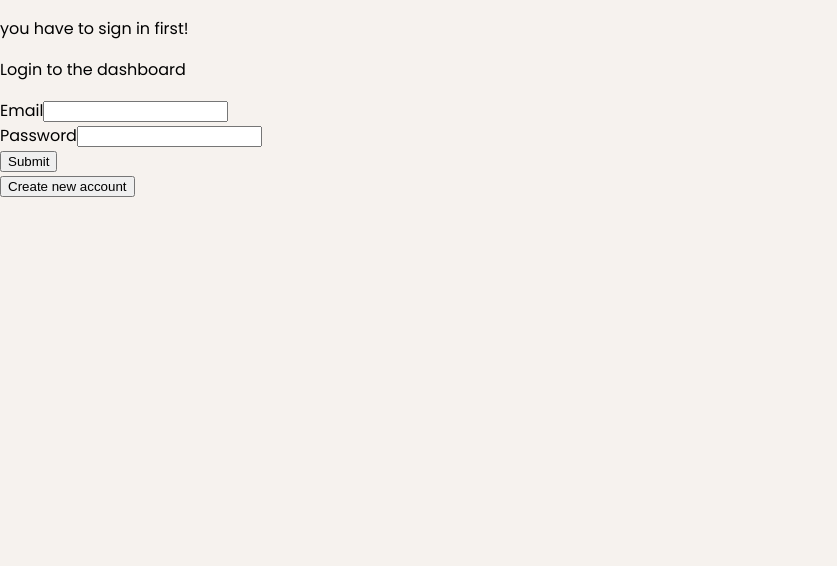
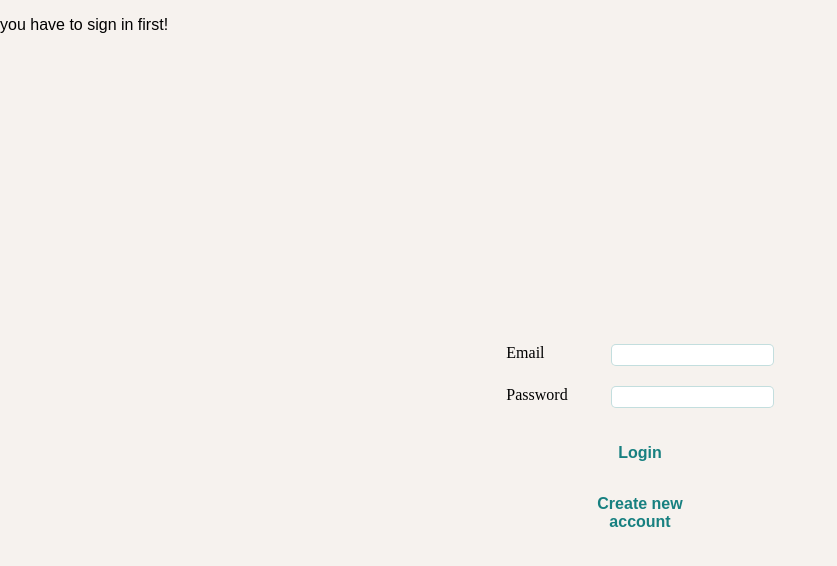
Before and after one commit to SaidGadzhiev/fullstack-project, a React (Create React App) app in the folder client/: page /role-confirmation in a window 1280 px wide. Shown: the top 566 px of the page, without its empty margins (0-837 px from the left). Built offline with nearby package versions, Linux system fonts and the light colour scheme; no server answers.

Commit message:
some correction and styling on admin dashboard

```diff
--- a/client/src/admin/authentication/Authentication.js
+++ b/client/src/admin/authentication/Authentication.js
@@ -4,6 +4,8 @@ import AdminLogIn from './login folder/AdminLogIn';
 import AdminSignUp from './signup folder/AdminSignUp';
 import { useCurrentUser } from '../AuthContext';
 import AdminLogOut from '../authentication/login folder/AdminLogOut';
+import logo from '../../assets/logo.svg';
+import styled from 'styled-components';
 
 const Authentication = () => {
 	const [createAccount, setCreateAccount] = useState(false);
@@ -21,14 +23,14 @@ const Authentication = () => {
 					<AdminLogOut />
 				</>
 			) : (
-				<>
+				<Content>
 					{createAccount ? (
-						<>
+						<div>
 							<AdminSignUp />
 							<button type='click' onClick={handleSwitch}>
 								Login to existing account
 							</button>
-						</>
+						</div>
 					) : (
 						<div>
 							<AdminLogIn />
@@ -37,9 +39,79 @@ const Authentication = () => {
 							</button>
 						</div>
 					)}
-				</>
+				</Content>
 			)}
 		</>
 	);
 };
+
+const Content = styled.div`
+	display: flex;
+	flex-direction: row;
+	width: 600px;
+	height: 99vh;
+	margin: 0 auto;
+	align-items: center;
+	justify-content: space-around;
+
+	img {
+		max-width: 250px;
+		width: 100%;
+		height: auto;
+		pointer-events: none;
+	}
+	div {
+	}
+
+	button {
+		display: flex;
+		align-items: center;
+		justify-content: space-evenly;
+		width: 140px;
+		height: 50px;
+		background-color: transparent;
+		color: #178080;
+		font-weight: 700;
+		font-size: 1rem;
+		border: none;
+		cursor: pointer;
+		margin: 0 auto;
+		margin-bottom: 10px;
+	}
+
+	form {
+		font-family: var(--font-poppins);
+
+		div {
+			display: flex;
+			flex-direction: row;
+			margin-bottom: 20px;
+			label {
+				width: 40%;
+			}
+			input {
+				width: 60%;
+				font-family: var(--font-poppins);
+				font-size: 1rem;
+				border-radius: 5px;
+				border: 1px solid #17808042;
+			}
+		}
+	}
+
+	div p,
+	p {
+		text-align: center;
+		color: red;
+	}
+`;
+
+const Line = styled.span`
+	display: inline-block;
+	width: 2px; /* Adjust the width of the line */
+	max-height: 75px; /* Adjust the thickness of the line */
+	height: 100%;
+	background-color: #178080; /* Adjust the color of the line */
+	border-radius: 10px;
+`;
 export default Authentication;
--- a/client/src/admin/authentication/login folder/AdminLogIn.js
+++ b/client/src/admin/authentication/login folder/AdminLogIn.js
@@ -40,7 +40,6 @@ const AdminLogIn = () => {
 				<p>You already signed in. Go back to admin page</p>
 			) : (
 				<>
-					<p>Login to the dashboard</p>
 					<form onSubmit={(e) => handleSubmitForm(e)}>
 						<div>
 							<label>Email</label>
@@ -48,6 +47,7 @@ const AdminLogIn = () => {
 								type='email'
 								name='email'
 								id='email'
+								required
 								onChange={(e) => handleInput(e.target.value, 'email')}
 							></input>
 						</div>
@@ -57,15 +57,17 @@ const AdminLogIn = () => {
 								type='password'
 								name='password'
 								id='password'
+								required
 								onChange={(e) => handleInput(e.target.value, 'password')}
 							></input>
 						</div>{' '}
+						<button type='submit'>Login</button>
 						{errors && <p>{errors}</p>}
-						<button type='submit'>Submit</button>
 					</form>
 				</>
 			)}
 		</>
 	);
 };
+
 export default AdminLogIn;
--- a/client/src/admin/authentication/signup folder/AdminSignUp.js
+++ b/client/src/admin/authentication/signup folder/AdminSignUp.js
@@ -29,7 +29,6 @@ const AdminSignUp = () => {
 	return (
 		<>
 			<div>
-				<p>Create new account</p>
 				<form onSubmit={(e) => handleSubmit(e)}>
 					<div>
 						<label>Username</label>
--- a/client/src/admin/main_content/InventoryFiles/AddCategory.js
+++ b/client/src/admin/main_content/InventoryFiles/AddCategory.js
@@ -1,6 +1,6 @@
 //* ON PAUSE / COMEBACK ON THIS */
 
-import { useState, useEffect } from 'react';
+import { useState, useEffect, Fragment } from 'react';
 import { useForm, useFieldArray } from 'react-hook-form';
 import fetchRequest from './utils/fetchRequest';
 import { createCategory } from './handleCategories/createCategory';
@@ -47,7 +47,8 @@ const AddCategory = ({ getCategories }) => {
 		};
 		//
 
-		const newFields = [...data.fields, model, serialNumber, availability];
+		const newFields = [model, serialNumber, ...data.fields, availability];
+		console.log(newFields);
 
 		setNewCat((prevCat) => ({ ...prevCat, attributes: newFields }));
 
@@ -84,8 +85,15 @@ const AddCategory = ({ getCategories }) => {
 				</button>
 			) : (
 				<>
+					<button type='button' onClick={handleToggleView}>
+						Add +
+					</button>
 					<Overlay />
 					<Form onSubmit={handleSubmit(onSubmit)}>
+						<p>
+							Model, Serial Number and Availability are automatically added for
+							you
+						</p>
 						<h4>Name of your category</h4>
 						<input
 							required
@@ -94,10 +102,10 @@ const AddCategory = ({ getCategories }) => {
 
 						{fields.map((field, index) => {
 							return (
-								<>
+								<Fragment key={field.id}>
 									<h4>New key value pair</h4>
 
-									<div key={field.id}>
+									<div>
 										<input
 											{...register(`fields[${index}].key`)}
 											defaultValue={field.key}
@@ -120,7 +128,7 @@ const AddCategory = ({ getCategories }) => {
 											</button>
 										)}
 									</div>
-								</>
+								</Fragment>
 							);
 						})}
 						<button type='button' onClick={() => append({ type: '' })}>
@@ -152,6 +160,13 @@ const Form = styled.form`
 
 	font-family: var(--font-poppins);
 	font-size: 1rem;
+
+	p {
+		font-size: 0.875rem;
+		opacity: 0.8;
+		color: #035555;
+	}
+
 	h4 {
 		margin-bottom: 10px;
 	}
@@ -177,7 +192,7 @@ const Form = styled.form`
 	div {
 		max-width: 350px;
 		display: flex;
-		flex-direction: row;
+		flex-direction: row !important;
 		margin-bottom: 20px;
 		justify-content: space-between;
 		input {
@@ -194,7 +209,6 @@ const Form = styled.form`
 			height: 34px;
 			padding: 0;
 			padding-top: 3px;
-			text-align: center;
 		}
 	}
 `;
--- a/client/src/admin/main_content/InventoryFiles/AddItem.js
+++ b/client/src/admin/main_content/InventoryFiles/AddItem.js
@@ -75,10 +75,14 @@ const AddItem = ({ items, getItems, category }) => {
 			{!isOpen ? (
 				<AddButton type='button' onClick={handleToggleView}>
 					<FiPlus />
-					Add Items
+					Add Item
 				</AddButton>
 			) : (
 				<>
+					<AddButton type='button' onClick={handleToggleView}>
+						<FiPlus />
+						Add Item
+					</AddButton>
 					<Overlay></Overlay>
 					<Form onSubmit={handleAddItemSubmit}>
 						<h3>Add new item </h3>
--- a/client/src/admin/main_content/InventoryFiles/EditSingleItem.js
+++ b/client/src/admin/main_content/InventoryFiles/EditSingleItem.js
@@ -61,8 +61,6 @@ const EditSingleItem = ({
 		handleCancelChange();
 	};
 
-	console.log(itemData);
-
 	return (
 		<>
 			<Inputs key={index}>
@@ -76,11 +74,11 @@ const EditSingleItem = ({
 										type='select'
 										required
 										placeholder='select'
-										value={selectedOption}
 									>
-										{' '}
+										<option></option>
+										<option value='yes'>YES</option>
+
 										<option value='no'>NO</option>
-										<option value='yes'>YES</option>
 									</select>
 								</td>
 							);
@@ -92,9 +90,8 @@ const EditSingleItem = ({
 										type='select'
 										required
 										placeholder='select'
-										value={selectedOption}
 									>
-										{' '}
+										<option></option>
 										<option value='yes'>YES</option>
 										<option value='no'>NO</option>
 									</select>
--- a/client/src/admin/sidebar_navigation/RequestSelection.js
+++ b/client/src/admin/sidebar_navigation/RequestSelection.js
@@ -24,7 +24,6 @@ const RequestSelection = () => {
 		setPathSelected('requests');
 	};
 
-	console.log(currentCategory);
 	return (
 		<Selection>
 			<Title>
--- a/client/src/user/sign in folder/LoginButton.js
+++ b/client/src/user/sign in folder/LoginButton.js
@@ -29,10 +29,10 @@ const LoginButton = () => {
 					}}
 					className='learn-more'
 				>
-					<span class='circle' aria-hidden='true'>
-						<span class='icon arrow'></span>
+					<span className='circle' aria-hidden='true'>
+						<span className='icon arrow'></span>
 					</span>
-					<span class='button-text'> Borrow</span>
+					<span className='button-text'> Borrow</span>
 				</button>
 			</Content>
 		)
```
